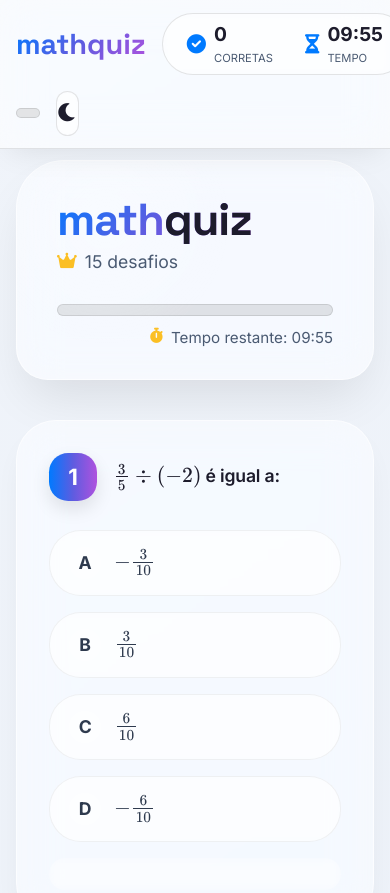
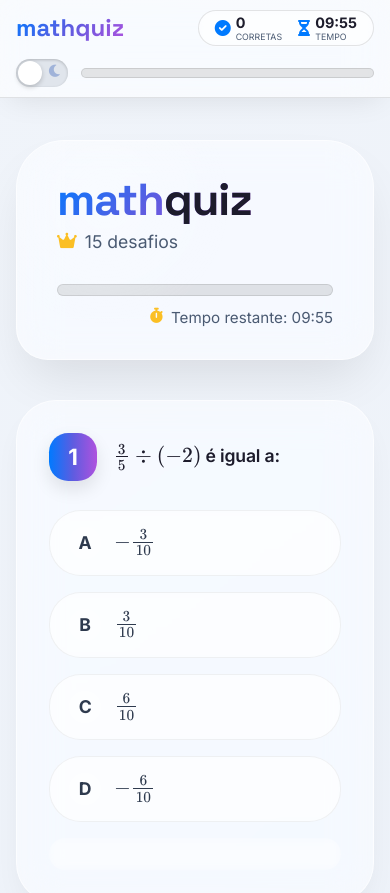
Before and after one commit to JKMN21/QUIZmat, a plain HTML site: page index.html in a window 390 px wide. Shown: the top 893 px of the page. Drawn offline with nearby package versions, Linux system fonts and the light colour scheme.

Commit message:
Update index.html

```diff
--- a/index.html
+++ b/index.html
@@ -40,6 +40,8 @@
             --btn-outline-border: rgba(0, 0, 0, 0.1);
             --figure-bg: rgba(255, 255, 255, 0.4);
             --figure-border: #c6d9ff;
+            --toggle-bg: #e0e5ec;
+            --toggle-slider: #ffffff;
         }
 
         body.dark-mode {
@@ -69,6 +71,8 @@
             --btn-outline-border: rgba(255, 255, 255, 0.1);
             --figure-bg: rgba(0, 15, 30, 0.6);
             --figure-border: #3b82f6;
+            --toggle-bg: #2a3440;
+            --toggle-slider: #8ca3c7;
         }
 
         * {
@@ -94,7 +98,7 @@
             width: 100%;
         }
 
-        /* Header fixo com efeito glass */
+        /* Header fixo com efeito glass - ajustado */
         .header-fixed {
             position: fixed;
             top: 0;
@@ -106,35 +110,37 @@
             border-bottom: 1px solid var(--header-border);
             box-shadow: 0 10px 30px -10px var(--shadow-color);
             z-index: 1000;
-            padding: 0.8rem 2rem;
+            padding: 0.6rem 1.5rem;
             display: flex;
             align-items: center;
             justify-content: space-between;
             flex-wrap: wrap;
-            gap: 1rem;
+            gap: 0.8rem;
         }
 
         .header-left {
             display: flex;
             align-items: center;
             gap: 1rem;
+            flex-wrap: wrap;
         }
 
         .header-left h2 {
             font-family: 'Space Grotesk', sans-serif;
-            font-size: 1.8rem;
+            font-size: 1.6rem;
             background: linear-gradient(135deg, #007aff, #5e5ce0, #af52de);
             -webkit-background-clip: text;
             -webkit-text-fill-color: transparent;
             background-clip: text;
+            white-space: nowrap;
         }
 
         .header-stats {
             display: flex;
-            gap: 2rem;
+            gap: 1.2rem;
             background: rgba(255, 255, 255, 0.2);
-            padding: 0.5rem 1.5rem;
-            border-radius: 3rem;
+            padding: 0.3rem 1.2rem;
+            border-radius: 2rem;
             border: 1px solid var(--header-border);
             backdrop-filter: blur(5px);
         }
@@ -142,39 +148,111 @@
         .stat-item {
             display: flex;
             align-items: center;
-            gap: 0.5rem;
+            gap: 0.3rem;
         }
 
         .stat-icon {
-            font-size: 1.2rem;
+            font-size: 1rem;
             color: #007aff;
         }
 
         .stat-info h3 {
-            font-size: 1.2rem;
+            font-size: 1rem;
             font-weight: 700;
             color: var(--text-primary);
+            line-height: 1.2;
         }
 
         .stat-info span {
-            font-size: 0.7rem;
+            font-size: 0.6rem;
             color: var(--text-soft);
             text-transform: uppercase;
+            display: block;
         }
 
-        .timer-highlight {
-            color: #fbbf24;
-            font-weight: 600;
+        /* Container da direita: toggle + progresso */
+        .header-right {
+            display: flex;
+            align-items: center;
+            gap: 0.8rem;
+            flex: 1 1 auto;
+            min-width: 200px;
         }
 
+        /* Toggle slider estilo iOS */
+        .theme-switch {
+            position: relative;
+            display: inline-block;
+            width: 52px;
+            height: 28px;
+            flex-shrink: 0;
+        }
+        .theme-switch input {
+            opacity: 0;
+            width: 0;
+            height: 0;
+        }
+        .slider {
+            position: absolute;
+            cursor: pointer;
+            top: 0;
+            left: 0;
+            right: 0;
+            bottom: 0;
+            background-color: var(--toggle-bg);
+            transition: 0.3s;
+            border-radius: 34px;
+            box-shadow: inset 0 1px 3px rgba(0,0,0,0.2);
+        }
+        .slider:before {
+            position: absolute;
+            content: "";
+            height: 24px;
+            width: 24px;
+            left: 2px;
+            bottom: 2px;
+            background-color: var(--toggle-slider);
+            transition: 0.3s;
+            border-radius: 50%;
+            box-shadow: 0 2px 5px rgba(0,0,0,0.2);
+        }
+        input:checked + .slider:before {
+            transform: translateX(24px);
+        }
+        .slider i {
+            position: absolute;
+            top: 5px;
+            font-size: 14px;
+            transition: 0.3s;
+            pointer-events: none;
+        }
+        .slider .fa-sun {
+            left: 6px;
+            color: #fbbf24;
+            opacity: 0;
+        }
+        .slider .fa-moon {
+            right: 6px;
+            color: #a0b3d9;
+            opacity: 1;
+        }
+        input:checked + .slider .fa-sun {
+            opacity: 1;
+        }
+        input:checked + .slider .fa-moon {
+            opacity: 0;
+        }
+
+        /* Barra de progresso flexível */
         .progress-container-fixed {
-            width: 200px;
+            flex: 1;
             background: rgba(128, 128, 128, 0.2);
             border-radius: 100px;
             height: 0.6rem;
             overflow: hidden;
             border: 1px solid var(--header-border);
             backdrop-filter: blur(5px);
+            min-width: 100px;
         }
 
         .progress-fill-fixed {
@@ -185,25 +263,9 @@
             transition: width 0.4s ease;
         }
 
-        /* Botão de alternância de modo */
-        .theme-toggle {
-            background: var(--btn-outline-bg);
-            border: 1px solid var(--header-border);
-            border-radius: 3rem;
-            width: 2.8rem;
-            height: 2.8rem;
-            display: flex;
-            align-items: center;
-            justify-content: center;
-            cursor: pointer;
-            backdrop-filter: blur(5px);
-            font-size: 1.3rem;
-            color: var(--text-primary);
-            transition: 0.2s;
-        }
-        .theme-toggle:hover {
-            background: rgba(255,255,255,0.3);
-            transform: scale(1.05);
+        .timer-highlight {
+            color: #fbbf24;
+            font-weight: 600;
         }
 
         /* Header original com glass */
@@ -350,7 +412,6 @@
             letter-spacing: -0.01em;
         }
 
-        /* FIGURA: aumentada */
         .figure {
             margin: 1.5rem 0;
             text-align: center;
@@ -383,7 +444,6 @@
             opacity: 0.7;
         }
 
-        /* Opções (grid responsivo) */
         .options-grid {
             display: grid;
             grid-template-columns: repeat(auto-fit, minmax(180px, 1fr));
@@ -466,12 +526,12 @@
             to { opacity: 1; transform: translateY(0); }
         }
 
-        /* Barra de ações */
+        /* Barra de ações - ajustada para centralizar os botões */
         .action-bar {
             display: flex;
             flex-wrap: wrap;
             gap: 1rem;
-            justify-content: space-between;
+            justify-content: center; /* centraliza os botões */
             align-items: center;
             margin-top: 2.5rem;
             background: var(--card-bg);
@@ -481,6 +541,7 @@
             border: 1px solid var(--card-border);
         }
 
+        /* Opcional: garantir que os botões tenham um tamanho mínimo consistente */
         .btn {
             padding: 0.9rem 2rem;
             border-radius: 3rem;
@@ -496,6 +557,8 @@
             color: var(--text-primary);
             border: 1px solid var(--btn-outline-border);
             backdrop-filter: blur(5px);
+            min-width: 140px; /* largura mínima para evitar que fiquem muito pequenos */
+            justify-content: center;
         }
 
         .btn-primary {
@@ -520,7 +583,6 @@
             transform: scale(0.98);
         }
 
-        /* Resultado final */
         .final-result {
             background: var(--card-bg);
             backdrop-filter: blur(20px) saturate(180%);
@@ -571,25 +633,34 @@
             50% { opacity: 0.5; }
         }
 
-        /* Responsividade */
+        /* Responsividade para iPhone e telas pequenas */
         @media (max-width: 700px) {
             body {
-                padding-top: 160px;
+                padding-top: 140px;
             }
             .header-fixed {
                 flex-direction: column;
-                align-items: flex-start;
-                padding: 0.8rem 1rem;
+                align-items: stretch;
+                padding: 0.6rem 1rem;
             }
             .header-left {
+                justify-content: space-between;
                 width: 100%;
-                justify-content: space-between;
+            }
+            .header-left h2 {
+                font-size: 1.5rem;
             }
             .header-stats {
-                width: 100%;
-                justify-content: space-around;
+                padding: 0.2rem 1rem;
+                gap: 1rem;
             }
-            .progress-container-fixed {
+            .stat-info h3 {
+                font-size: 0.9rem;
+            }
+            .stat-info span {
+                font-size: 0.55rem;
+            }
+            .header-right {
                 width: 100%;
             }
             .options-grid {
@@ -604,11 +675,19 @@
             .figure {
                 padding: 1rem;
             }
+            .action-bar {
+                flex-direction: column; /* empilha os botões em telas pequenas */
+                padding: 1rem;
+            }
+            .btn {
+                width: 100%; /* ocupam toda a largura */
+                min-width: auto;
+            }
         }
     </style>
 </head>
 <body>
-    <!-- Header fixo que acompanha a rolagem -->
+    <!-- Header fixo com slider à esquerda da barra de progresso -->
     <div class="header-fixed" id="stickyHeader">
         <div class="header-left">
             <h2>mathquiz</h2>
@@ -629,19 +708,24 @@
                 </div>
             </div>
         </div>
-        <div style="display: flex; align-items: center; gap: 1rem;">
+        <div class="header-right">
+            <!-- Slider toggle light/dark mode -->
+            <label class="theme-switch">
+                <input type="checkbox" id="themeToggleCheckbox">
+                <span class="slider">
+                    <i class="fas fa-sun"></i>
+                    <i class="fas fa-moon"></i>
+                </span>
+            </label>
+            <!-- Barra de progresso -->
             <div class="progress-container-fixed">
                 <div class="progress-fill-fixed" id="sticky-progress"></div>
-            </div>
-            <!-- Botão de alternância light/dark mode -->
-            <div class="theme-toggle" id="themeToggle">
-                <i class="fas fa-moon" id="themeIcon"></i>
             </div>
         </div>
     </div>
 
     <div class="container">
-        <!-- Header original (agora apenas decorativo) -->
+        <!-- Header original (apenas decorativo) -->
         <div class="header">
             <div class="header-content">
                 <div class="title">
@@ -658,7 +742,7 @@
             </div>
         </div>
 
-        <!-- QUESTÕES (idênticas, apenas com classes atualizadas) -->
+        <!-- QUESTÕES (mantidas iguais) -->
         <div id="questions-container" class="questions-grid">
             <!-- Questão 1 -->
             <div class="question-card" id="q1-card">
@@ -890,17 +974,13 @@
             </div>
         </div>
 
-        <!-- Barra de ações (reiniciar e finalizar) -->
+        <!-- Barra de ações (reiniciar e finalizar) - agora centralizada -->
         <div class="action-bar">
-            <div>
-                <button class="btn btn-outline" id="resetBtn"><i class="fas fa-undo-alt"></i> Reiniciar</button>
-            </div>
-            <div>
-                <button class="btn btn-primary" id="finalizeBtn"><i class="fas fa-check-circle"></i> Finalizar</button>
-            </div>
+            <button class="btn btn-outline" id="resetBtn"><i class="fas fa-undo-alt"></i> Reiniciar</button>
+            <button class="btn btn-primary" id="finalizeBtn"><i class="fas fa-check-circle"></i> Finalizar</button>
         </div>
 
-        <!-- Resultado final (inicialmente oculto) -->
+        <!-- Resultado final -->
         <div id="finalResult" class="final-result" style="display: none;">
             <h2 style="font-size: 2rem;">📊 Resultado final</h2>
             <div class="final-score" id="finalScore">0 / 15</div>
@@ -954,16 +1034,14 @@
             const finalWrong = document.getElementById('finalWrong');
             const finalUnanswered = document.getElementById('finalUnanswered');
             const closeResultBtn = document.getElementById('closeResultBtn');
-            const themeToggle = document.getElementById('themeToggle');
-            const themeIcon = document.getElementById('themeIcon');
+            const themeToggle = document.getElementById('themeToggleCheckbox');
 
-            // Alternar tema
-            themeToggle.addEventListener('click', () => {
-                document.body.classList.toggle('dark-mode');
-                if (document.body.classList.contains('dark-mode')) {
-                    themeIcon.className = 'fas fa-sun';
+            // Alternar tema via checkbox
+            themeToggle.addEventListener('change', function() {
+                if (this.checked) {
+                    document.body.classList.add('dark-mode');
                 } else {
-                    themeIcon.className = 'fas fa-moon';
+                    document.body.classList.remove('dark-mode');
                 }
             });
 
```
